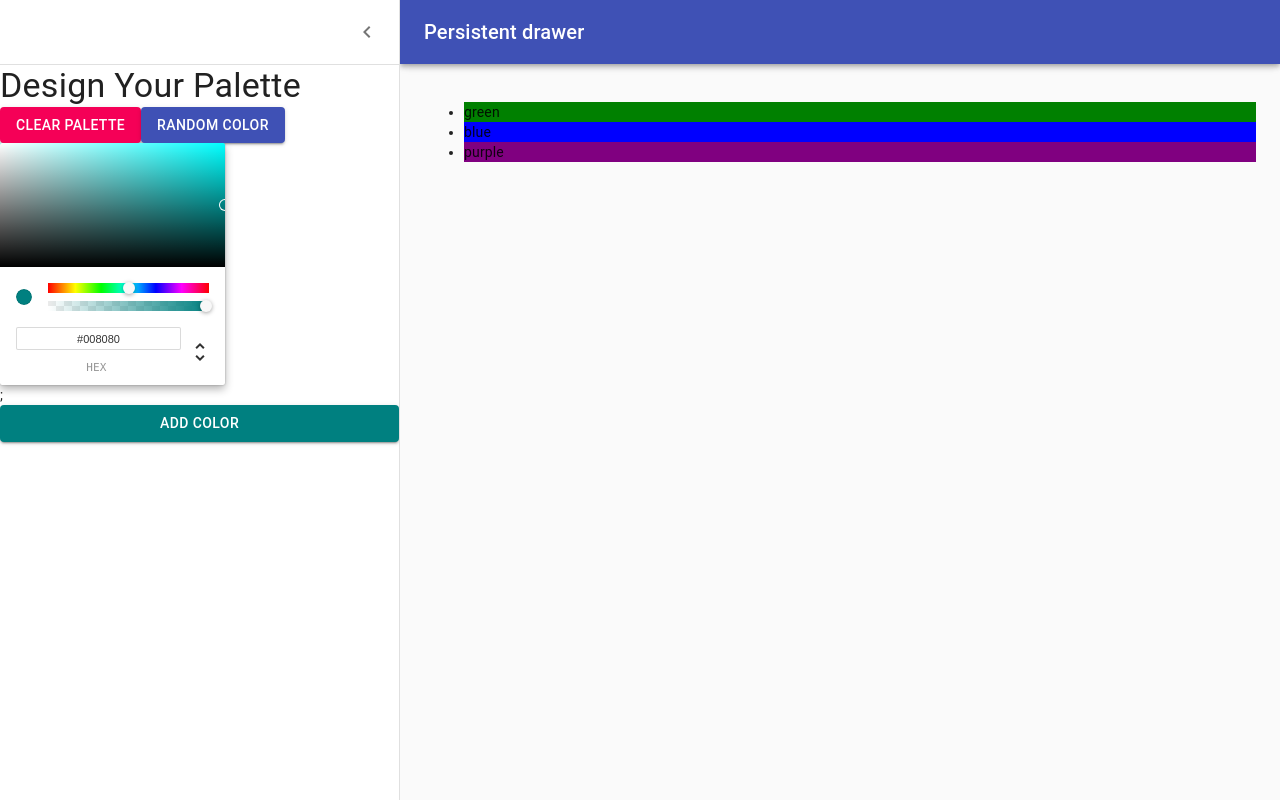
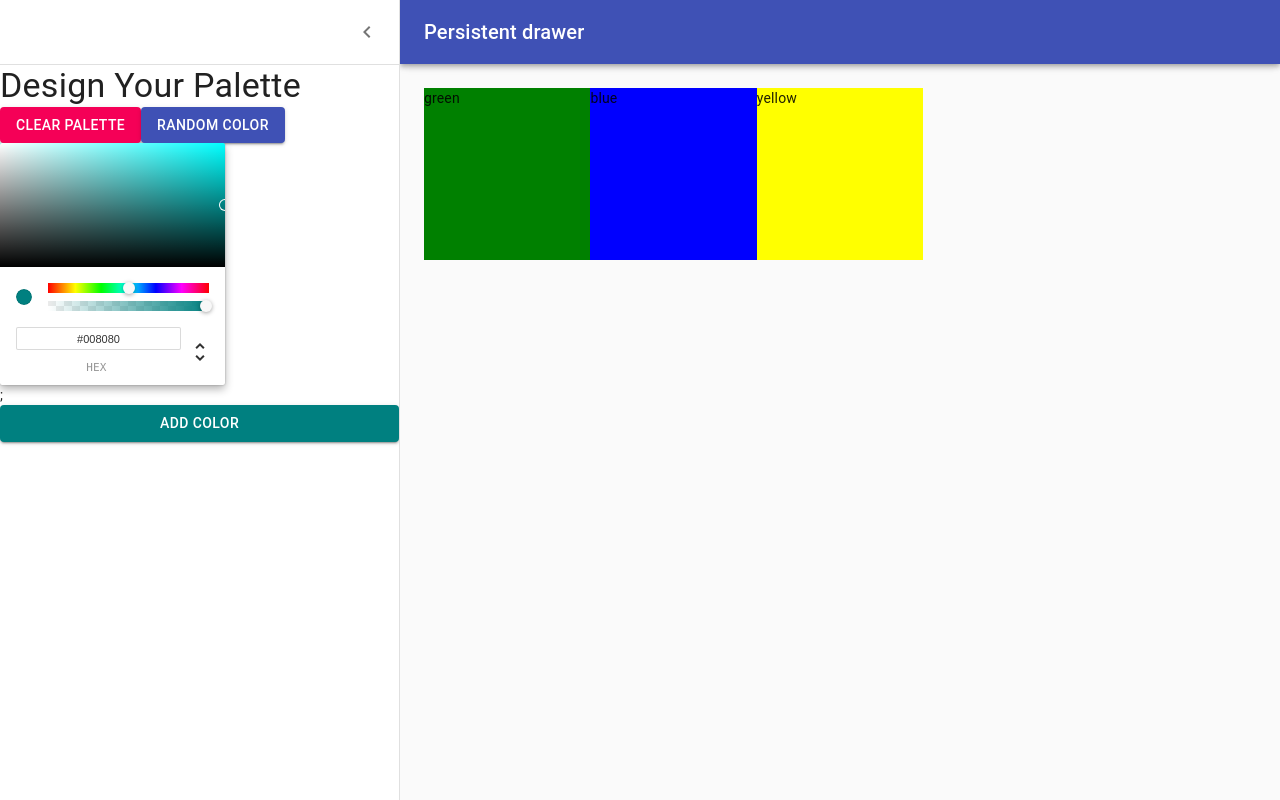
Before and after one commit to Giselle-Design/Palette_Of_Colors_React, a React (Create React App) app: page /palette/new in a window 1280 px wide. Built offline with nearby package versions, Linux system fonts and the light colour scheme.

Commit message:
Add DraggableBoxColor Component

```diff
--- /dev/null
+++ b/src/DraggableColorBox.js
@@ -0,0 +1,27 @@
+import React from 'react';
+import { withStyles } from '@material-ui/core/styles';
+
+
+
+const styles = {
+    root: {
+        width:"20%",
+        height:"25%",
+        margin: "o auto",
+        display: "inline-block",
+        position: "relative",
+        cursor: "pointer",
+        marginBottom: "-3.5px",
+    }
+};
+
+
+function DraggableColorBox(props){
+    return (
+    <div className={props.classes.root}style={{backgroundColor: props.color}}>{props.color}</div>
+    )
+}
+
+
+
+export default withStyles(styles)(DraggableColorBox) ;
--- a/src/NewPaletteForm.js
+++ b/src/NewPaletteForm.js
@@ -1,6 +1,5 @@
 
 import React, { Component } from 'react';
-import clsx from 'clsx';
 import classNames from "classnames";
 import { withStyles } from "@material-ui/core/styles";
 import Drawer from '@material-ui/core/Drawer';
@@ -13,6 +12,7 @@
 import MenuIcon from '@material-ui/icons/Menu';
 import ChevronLeftIcon from '@material-ui/icons/ChevronLeft';
 import Button from '@material-ui/core/Button';
+import DraggableColorBox from './DraggableColorBox';
 import {ChromePicker} from "react-color";
 
 
@@ -60,6 +60,7 @@
       },
       content: {
         flexGrow: 1,
+        height: "calc(100vh - 64px)",
         padding: theme.spacing(3),
         transition: theme.transitions.create('margin', {
           easing: theme.transitions.easing.sharp,
@@ -84,7 +85,7 @@
       this.state = {
           open: true,
           currentColor: 'teal',
-          colors: ['green', 'blue', 'purple']
+          colors: ['green', 'blue', 'yellow']
       };
 
       this.updateCurrentColor = this.updateCurrentColor.bind(this);
@@ -121,7 +122,7 @@
       <CssBaseline />
       <AppBar
         position="fixed"
-        className={clsx(classes.appBar, {
+        className={classNames(classes.appBar, {
           [classes.appBarShift]: open,
         })}
       >
@@ -176,11 +177,9 @@
         })}
       >
         <div className={classes.drawerHeader} />
-        <ul>
             {this.state.colors.map(color=>(
-                <li style={{backgroundColor: color}}>{color}</li>
+                <DraggableColorBox color={color}/>
             ))}
-        </ul>
       </main>
     </div>
   );
```
